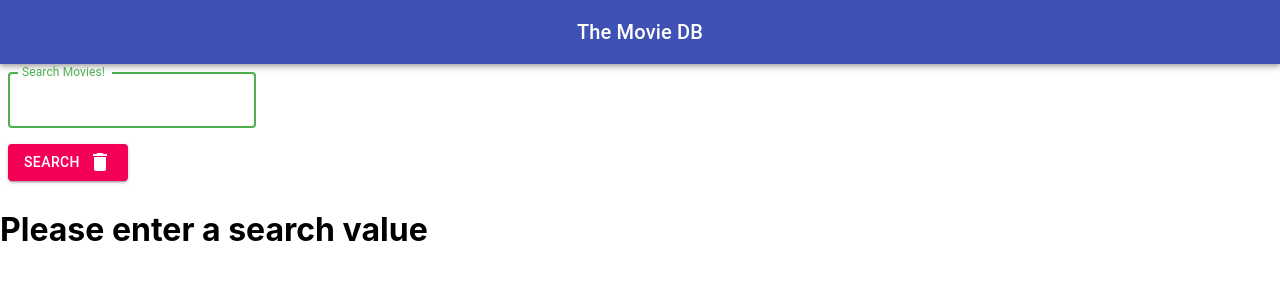
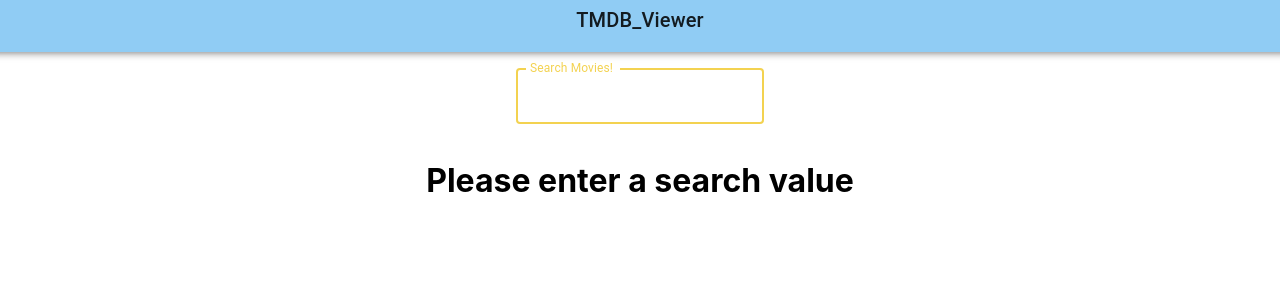
Before and after one commit to leseanbiz/TMDB_Viewer, a React (Create React App) app: page / in a window 1280 px wide. Shown: the top 300 px of the page. Built offline with nearby package versions, Linux system fonts and the light colour scheme.

Commit message:
grid layout complete

```diff
--- a/src/components/App.js
+++ b/src/components/App.js
@@ -1,4 +1,5 @@
 import React, { useState } from 'react';
+import { Grid } from '@material-ui/core';
 import Search from '../containers/Search';
 import NavBar from './NavBar';
 import Pagination from '../containers/Pagination';
@@ -9,17 +10,28 @@ function App() {
   const [query, setQuery] = useState('')
 
   return (
-    <div className="">
+      <Grid container spacing={3}>
           <NavBar />
+        <Grid container>
           <Search
             query={query}
             setQuery={setQuery}
           />
+        </Grid>
+        <Grid container spacing={2}>
           <Pagination
             query={query}
           />
+        </Grid>
+        <Grid container>
           <MovieCards />
-    </div>
+        </Grid>
+      <Grid container spacing={2}>
+        <Pagination
+          query={query}
+        />
+      </Grid>
+    </Grid>
   );
 }
 
--- a/src/components/MovieCard.js
+++ b/src/components/MovieCard.js
@@ -13,12 +13,12 @@ import FavoriteIcon from '@material-ui/icons/Favorite';
 import ShareIcon from '@material-ui/icons/Share';
 import ExpandMoreIcon from '@material-ui/icons/ExpandMore';
 import MoreVertIcon from '@material-ui/icons/MoreVert';
-import MovieCardDetails from './MovieCardDetails';
+import MovieCardDialog from './MovieCardDialog';
 
 
 const useStyles = makeStyles(theme => ({
   card: {
-    maxWidth: 345,
+    maxWidth: "345px",
   },
   media: {
     height: 0,
@@ -84,9 +84,12 @@ export default function MovieCard({id, img, title, votes, popularity, releaseDat
         </IconButton>
       </CardActions>
       <Collapse in={expanded} timeout="auto" unmountOnExit>
-        <MovieCardDetails
+        <MovieCardDialog
+          title={title}
           overview={overview}
           id={id}
+          open={expanded}
+          setOpen={setExpanded}
         />
       </Collapse>
     </Card>
--- /dev/null
+++ b/src/components/MovieCardDialog.js
@@ -0,0 +1,67 @@
+import React, { useEffect } from 'react';
+import Button from '@material-ui/core/Button';
+import Dialog from '@material-ui/core/Dialog';
+import DialogActions from '@material-ui/core/DialogActions';
+import DialogContent from '@material-ui/core/DialogContent';
+import DialogContentText from '@material-ui/core/DialogContentText';
+import { Typography } from '@material-ui/core';
+import DialogTitle from '@material-ui/core/DialogTitle';
+import useMediaQuery from '@material-ui/core/useMediaQuery';
+import { useTheme } from '@material-ui/core/styles';
+import { connect } from 'react-redux';
+import { fetchDetails } from '../actions/details';
+
+
+const mapDispatchToProps = dispatch => {
+ return {
+   doFetchDetails: id => dispatch(fetchDetails(id)),
+ }
+}
+
+const mapStateToProps = state => {
+ return {
+   details: state.detailsReducer,
+   }
+ };
+
+function MovieCardDialog({open, setOpen, overview, id, title, details, doFetchDetails}) {
+  const theme = useTheme();
+  const fullScreen = useMediaQuery(theme.breakpoints.down('xs'));
+
+  useEffect(() => {
+   if(id !== details.id){
+    doFetchDetails(id);
+   }
+  })
+
+  function handleClose() {
+    setOpen(false);
+  }
+
+  return (
+    <div>
+      <Dialog
+        fullScreen={fullScreen}
+        open={open}
+        onClose={handleClose}
+        aria-labelledby="responsive-dialog-title"
+      >
+        <DialogTitle id="responsive-dialog-title">{title}</DialogTitle>
+        <DialogContent>
+          <DialogContentText>
+           Overview:
+              {overview}{id}
+              <a target="_blank" rel="noopener noreferrer" href={`https://www.imdb.com/title/${details.imdb_id}`}>IMDB LINK</a>
+          </DialogContentText>
+        </DialogContent>
+        <DialogActions>
+          <Button onClick={handleClose} color="primary" autoFocus>
+            Close
+          </Button>
+        </DialogActions>
+      </Dialog>
+    </div>
+  );
+}
+
+export default connect(mapStateToProps, mapDispatchToProps)(MovieCardDialog)
--- /dev/null
+++ b/src/components/MovieTile.js
@@ -0,0 +1,65 @@
+import React from 'react';
+import { makeStyles } from '@material-ui/core/styles';
+import GridList from '@material-ui/core/GridList';
+import GridListTile from '@material-ui/core/GridListTile';
+import GridListTileBar from '@material-ui/core/GridListTileBar';
+import ListSubheader from '@material-ui/core/ListSubheader';
+import IconButton from '@material-ui/core/IconButton';
+import InfoIcon from '@material-ui/icons/Info';
+import MovieCardDialog from './MovieCardDialog';
+import Collapse from '@material-ui/core/Collapse';
+
+const useStyles = makeStyles(theme => ({
+  root: {
+    display: 'flex',
+    flexWrap: 'wrap',
+    justifyContent: 'center',
+    overflow: 'hidden',
+    backgroundColor: theme.palette.background.paper,
+  },
+  icon: {
+    color: 'rgba(255, 255, 255, 0.54)',
+  },
+  tileBar: {
+   width: "100%",
+   height:"100%",
+   padding: 50
+  }
+}));
+
+export default function TitlebarGridList({ id, img, title, votes, popularity, releaseDate, overview }) {
+  const classes = useStyles();
+  const [expanded, setExpanded] = React.useState(false);
+  const handleExpandClick = () => setExpanded(!expanded)
+
+  return (
+   <GridListTile key={id} className={classes.tileBar} spacing={3}>
+     <img src={img ? `https://image.tmdb.org/t/p/w500${img}` : null} alt={title} />
+     <GridListTileBar
+
+       title={title}
+       subtitle={<span>by: {releaseDate}</span>}
+       votes={votes}
+       actionIcon={
+         <IconButton
+          aria-label={`info about ${title}`}
+          className={classes.icon}
+          onClick={handleExpandClick}
+          aria-expanded={expanded}
+         >
+           <InfoIcon />
+         </IconButton>
+       }
+         />
+       <Collapse in={expanded} timeout="auto" unmountOnExit>
+        <MovieCardDialog
+          title={title}
+          overview={overview}
+          id={id}
+          open={expanded}
+          setOpen={setExpanded}
+        />
+      </Collapse>
+   </GridListTile>
+  );
+}
--- a/src/components/NavBar.js
+++ b/src/components/NavBar.js
@@ -1,8 +1,9 @@
 import React from 'react';
-import { makeStyles } from '@material-ui/core/styles';
+import { makeStyles, createMuiTheme } from '@material-ui/core/styles';
 import AppBar from '@material-ui/core/AppBar';
 import Toolbar from '@material-ui/core/Toolbar';
 import Typography from '@material-ui/core/Typography';
+import { ThemeProvider } from '@material-ui/styles';
 
 const useStyles = makeStyles(theme => ({
   root: {
@@ -16,18 +17,26 @@ const useStyles = makeStyles(theme => ({
   },
 }));
 
+const theme = createMuiTheme({
+  palette: {
+    primary: { 500: "#90CCF4"},
+  },
+});
+
 export default function NavBar() {
   const classes = useStyles();
 
   return (
     <div className={classes.root}>
+      <ThemeProvider theme={theme}>
       <AppBar position="static">
         <Toolbar>
           <Typography align="center" variant="h6" className={classes.title}>
-            The Movie DB
+            TMDB_Viewer
           </Typography>
         </Toolbar>
       </AppBar>
+      </ThemeProvider>
     </div>
   );
 }
--- a/src/components/SearchField.js
+++ b/src/components/SearchField.js
@@ -6,17 +6,17 @@ import { green } from '@material-ui/core/colors';
 
 const useStyles = makeStyles(theme => ({
   root: {
-    display: 'flex',
-    flexWrap: 'wrap',
+    // display: 'flex',
+    // flexWrap: 'wrap',
   },
   margin: {
-    margin: theme.spacing(1),
+    margin: theme.spacing(2),
   },
 }));
 
 const theme = createMuiTheme({
   palette: {
-    primary: green,
+    primary: {500: '#F3D250'},
   },
 });
 
--- a/src/components/Stepper.js
+++ b/src/components/Stepper.js
@@ -7,8 +7,29 @@ import KeyboardArrowRight from '@material-ui/icons/KeyboardArrowRight';
 
 const useStyles = makeStyles({
   root: {
-    maxWidth: 400,
+    maxWidth: "100%",
     flexGrow: 1,
+    backgroundColor: "transparent"
+  },
+  // root: {
+  //   backgroundColor: '#ccc',
+  //   zIndex: 1,
+  //   color: '#fff',
+  //   width: 50,
+  //   height: 50,
+  //   display: 'flex',
+  //   borderRadius: '50%',
+  //   justifyContent: 'center',
+  //   alignItems: 'center',
+  // },
+  active: {
+    backgroundImage:
+      'linear-gradient( 136deg, rgb(242,113,33) 0%, rgb(233,64,87) 50%, rgb(138,35,135) 100%)',
+    boxShadow: '0 4px 10px 0 rgba(0,0,0,.25)',
+  },
+  completed: {
+    backgroundImage:
+      'linear-gradient( 136deg, rgb(242,113,33) 0%, rgb(233,64,87) 50%, rgb(138,35,135) 100%)',
   },
 });
 
--- a/src/containers/MovieCards.js
+++ b/src/containers/MovieCards.js
@@ -1,6 +1,25 @@
 import React from 'react';
 import { connect } from 'react-redux';
+import { Grid, GridList, makeStyles } from'@material-ui/core';
 import MovieCard from '../components/MovieCard';
+import MovieTile from '../components/MovieTile';
+
+const useStyles = makeStyles(theme => ({
+  root: {
+    display: 'flex',
+    flexWrap: 'wrap',
+    justifyContent: 'center',
+    overflow: 'hidden',
+    backgroundColor: theme.palette.background.paper,
+  },
+  gridList: {
+    width: 500,
+    height: 350,
+  },
+  icon: {
+    color: 'rgba(255, 255, 255, 0.54)',
+  },
+}));
 
 const mapStateToProps = state => {
   return {
@@ -9,14 +28,14 @@ const mapStateToProps = state => {
   };
 
 function MovieCards({ movies }) {
-
+  const classes = useStyles();
   return (
-    <div className="">
+    <Grid container justify="space-evenly" alignContent="space-evenly" >
       {
         movies ? movies.map(movie => {
             return (
-                <MovieCard
-                  key={movie.id}
+              <GridList cellHeight="auto" className={classes.gridList} spacing={3}>
+                <MovieTile
                   id={movie.id}
                   img={movie.backdrop_path}
                   title={movie.title}
@@ -25,11 +44,12 @@ function MovieCards({ movies }) {
                   releaseDate={movie.release_date}
                   overview={movie.overview}
                 />
+              </GridList>
             )
           }
         ) : <h1>Please enter a search value</h1>
       }
-    </div>
+      </Grid>
   );
 }
 
--- a/src/containers/Pagination.js
+++ b/src/containers/Pagination.js
@@ -1,7 +1,9 @@
 import React from 'react';
 import { connect } from 'react-redux';
+import { Grid } from '@material-ui/core';
 import { nextPage, previousPage } from '../actions/pagination';
 import Stepper from '../components/Stepper';
+
 
 
 const mapStateToProps = state => {
@@ -32,10 +34,11 @@ function Pagination({ query, currentPage, totalPages, totalResults, doNextPage,
   }
 
   return (
-    <div className="">
+
+    <Grid container justify="center">
+      <Grid item xs={10}>
         {totalPages > 1 ?
           <Stepper
-          // query={query}
             currentPage={currentPage}
             totalPages={totalPages}
             totalResults={totalResults}
@@ -44,7 +47,8 @@ function Pagination({ query, currentPage, totalPages, totalResults, doNextPage,
           />
           : null
         }
-    </div>
+        </Grid>
+        </Grid>
   );
 }
 
--- a/src/containers/Search.js
+++ b/src/containers/Search.js
@@ -1,4 +1,5 @@
 import React from 'react';
+import { Grid } from '@material-ui/core';
 import SearchField from '../components/SearchField';
 import Button from '../components/Button';
 import { connect } from 'react-redux';
@@ -24,17 +25,17 @@ function Search({ query, setQuery, doFetchMovies }) {
   }
 
   return (
-    <div className="">
+        <Grid container item xs={12} justify="center">
           <SearchField
             setQuery={setQuery}
             query={query}
             handleSearchFetchMovies={handleSearchFetchMovies}
           />
-      <Button
+            {/* <Button
               handleButtonFetchMovies={() => handleButtonFetchMovies(query)}
               query={query}
-      />
-    </div>
+            /> */}
+      </Grid>
   );
 }
 
--- a/src/sagas/details.js
+++ b/src/sagas/details.js
@@ -1,7 +1,7 @@
-import { takeEvery } from 'redux-saga/effects';
+import { takeLatest } from 'redux-saga/effects';
 import { FETCH_DETAILS } from '../constants/actionTypes';
 import { movieDetailsSagaWorker } from '../api/details';
 
 export function* movieDetailsSagaWatcher() {
- yield takeEvery(FETCH_DETAILS, movieDetailsSagaWorker);
+ yield takeLatest(FETCH_DETAILS, movieDetailsSagaWorker);
 }
```
Also changed, not shown: src/components/MovieCardDetails.js (deleted, +0 -38 lines). Lines whose indentation alone changed are shown as unchanged.
